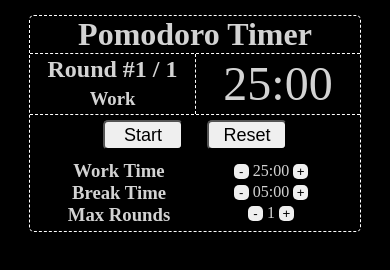
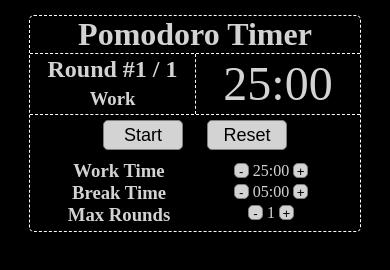
Before and after one commit to chrisstolba/chrisstolba.github.io, a plain HTML site: page projects/pomodoro/pomodoro.html in a window 390 px wide. Drawn offline with Linux system fonts and the light colour scheme.

Commit message:
Bug Fix
- Corrected transparent buttons on mobile browsers

```diff
--- a/projects/pomodoro/css/main.css
+++ b/projects/pomodoro/css/main.css
@@ -59,6 +59,8 @@
 	border-radius:5px;
 	font-size:18px;
 	margin:0px 10px 0px 10px;
+	background-color: lightgrey;
+	border:1px solid gray;
 }
 
 .timer-settings {
@@ -74,6 +76,8 @@
 	border:none;
 	border-radius: 5px;
 	padding-bottom:5px;
+	background-color: lightgrey;
+	border:1px solid gray;
 }
 
 .setting-descriptions {
```
